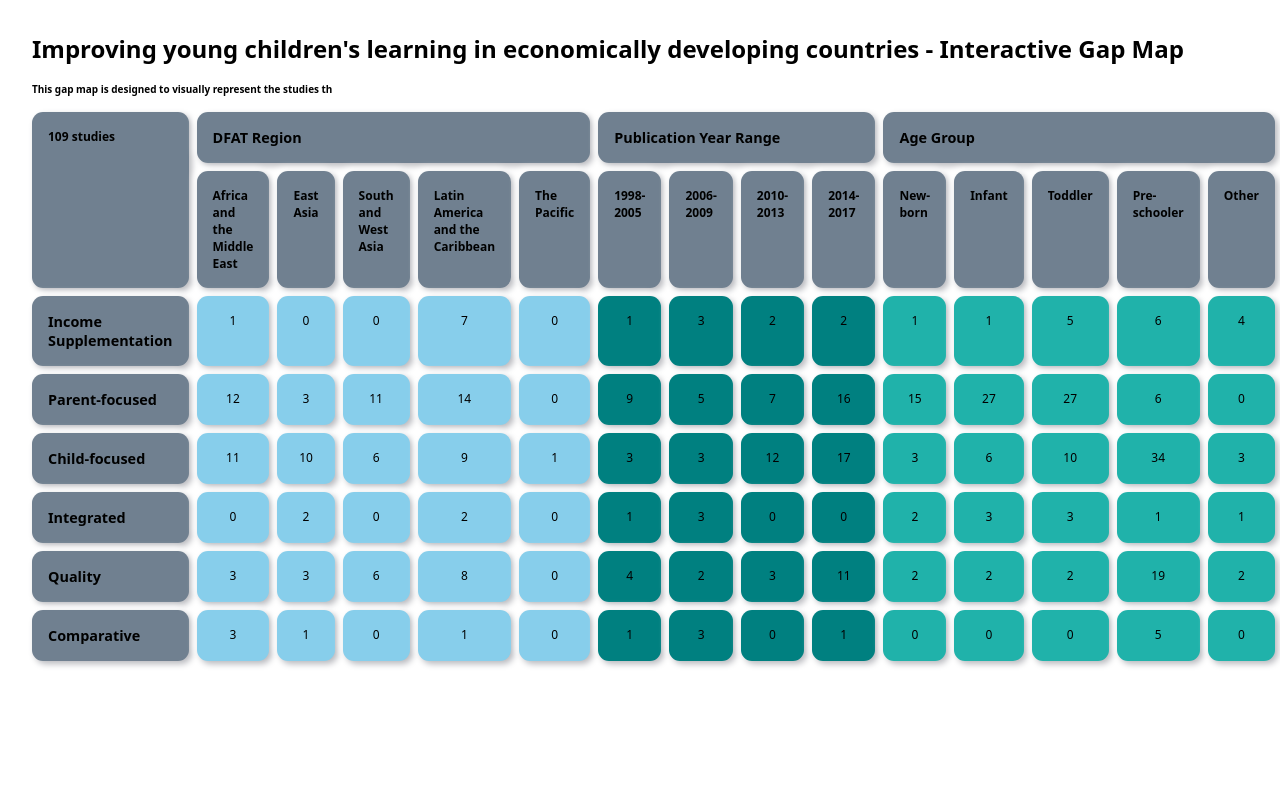
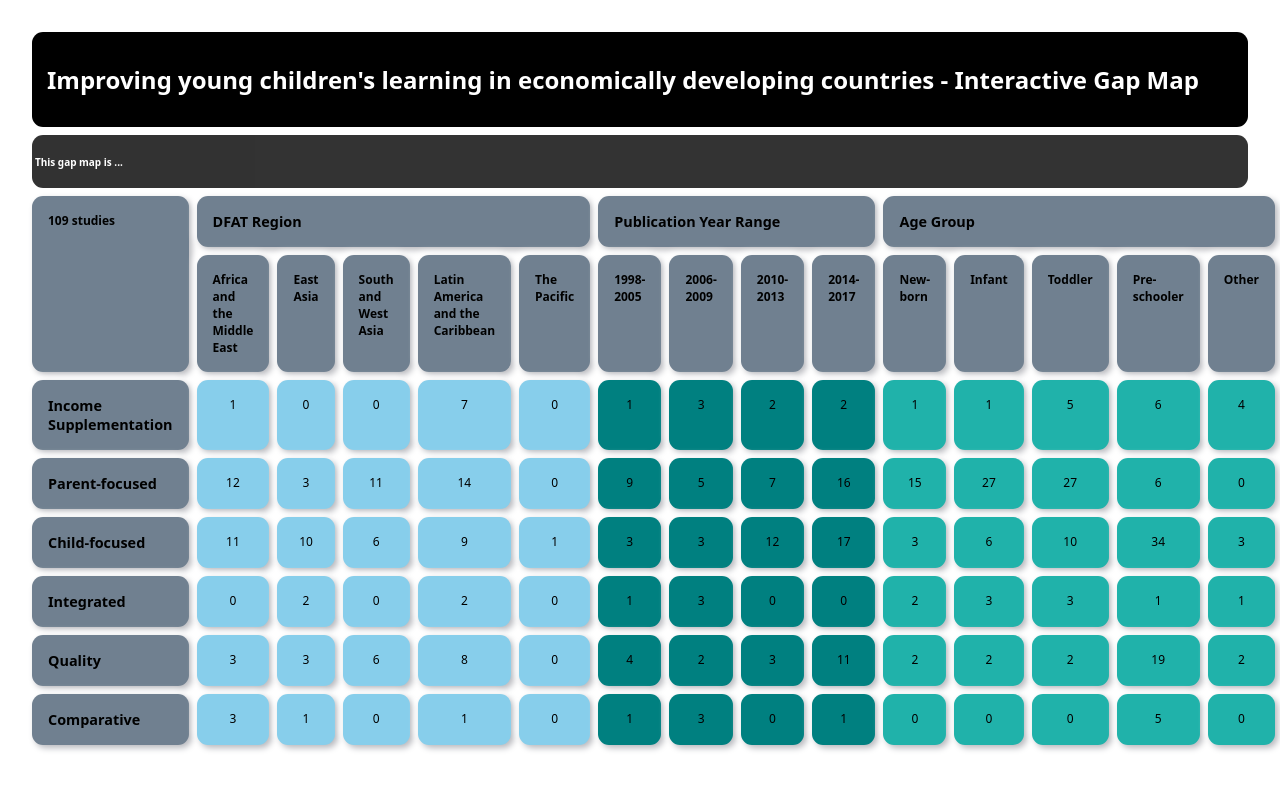
Before and after one commit to TobyCarslake/Early-Childhood-Interventions-Gap-Map, a plain HTML site: page index.html in a window 1280 px wide. Drawn offline with nearby package versions, Linux system fonts and the light colour scheme.

Commit message:
styling changes

```diff
--- a/css/styles.css
+++ b/css/styles.css
@@ -123,12 +123,23 @@ body{
     font-size: 1em;
     font-weight: bold;
 }
-.h5 {
-    background-color: lime;
+.title{
+    background-color: black;
+    color: white;
+    padding: 15px;
+    border-radius: 11px;
+}
+.description {
+    background-color: black;
+    color: white;
+    opacity: .8;
+    padding: 3px;
+    border-radius: 11px;
+    margin-top: .5rem;
+    margin-bottom: .5rem;
 }
 .tippy-box {
     background-color:rgb(255, 255, 255);
     color:rgb(0, 0, 0);
     box-shadow: 0 0 20px 5px rgba(50, 50, 50, 0.25);
-
 }
--- a/index.html
+++ b/index.html
@@ -19,12 +19,12 @@
 
 <body>
 
-<header>
+<header class="title">
     <h1>Improving young children's learning in economically developing countries - Interactive Gap Map</h1>
 </header>
 
-<div>
-  <h5>This gap map is designed to visually represent the studies th</h5>
+<div class="description">
+  <h5>This gap map is ...</h5>
 </div>
 
 <div class="grid">
```
